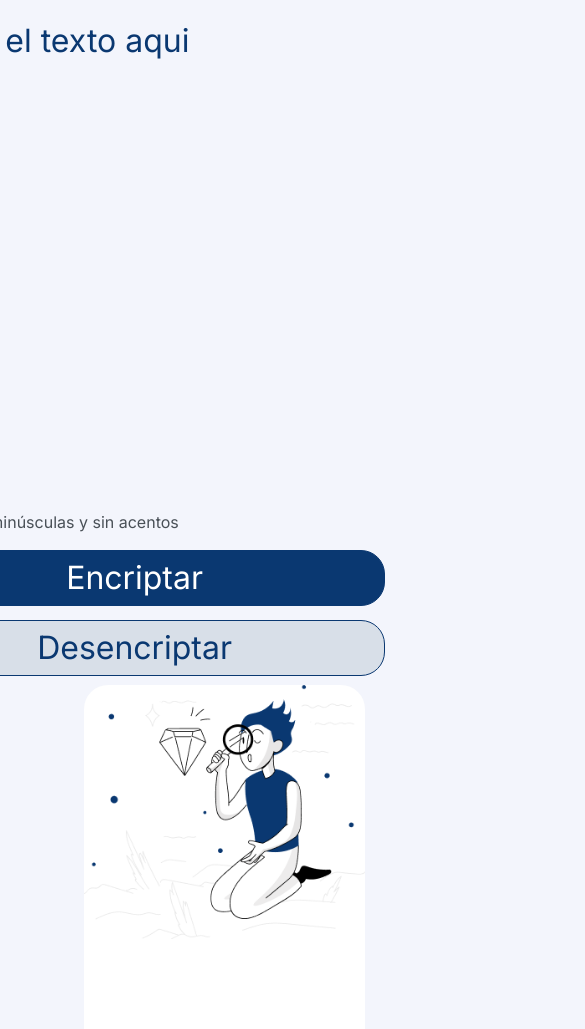
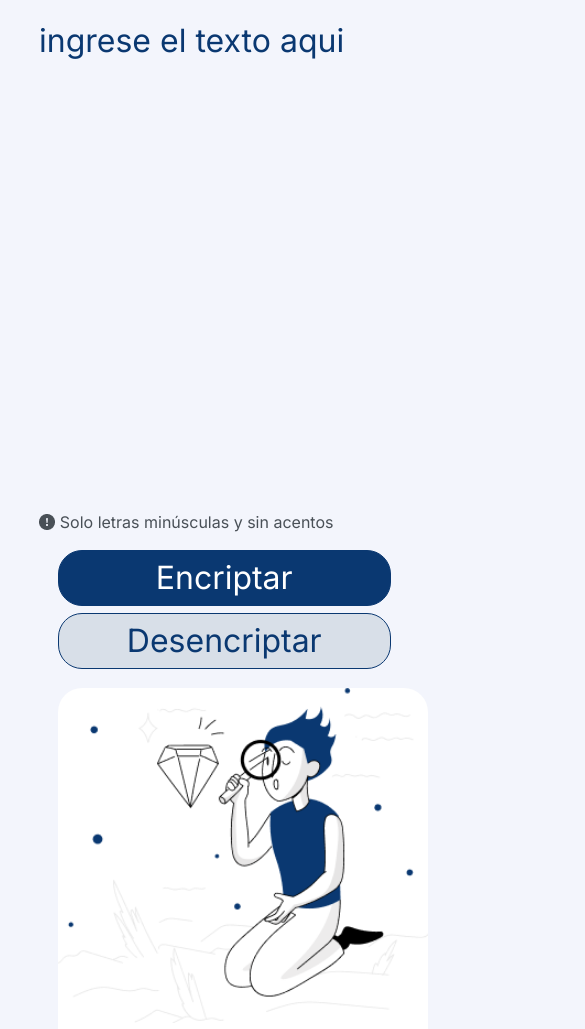
Before and after one commit to DanHerS18/portafolio, a plain HTML site: page index.html in a window 390 px wide. Shown: the part 71-1100 px from the top of the page, 585 px wide, since content can reach past the window. Drawn offline with Linux system fonts and the light colour scheme.

Commit message:
Actualizacion responsivo celular

```diff
--- a/style.css
+++ b/style.css
@@ -7,6 +7,8 @@ body{
     background: #F3F5FC;
     height: 100vh;
     box-sizing: border-box;
+    margin: 0;
+    padding: 0;
 }
 * {
     font-family: "Inter", sans-serif;
@@ -16,12 +18,14 @@ body{
     line-height: 150%;
     margin: 0;
     padding: 0;
+    box-sizing: border-box;
 }
 
 
 .logo {
     padding-top: 1.5rem; /* 10px = 0.625rem */
-    margin-left: 0.625rem; /* 10px = 0.625rem */
+    margin: 0 auto;
+    margin-left: 0;
     width: 7%;
 }
 
@@ -178,6 +182,7 @@ body{
 
     .encriptador_base{
         flex-direction: column;
+        width: 95%;
     }
 
     .textarea__contenido{
@@ -198,22 +203,24 @@ body{
 
 /* Modo para celular */
 @media (max-width: 800px){
+
+    .encriptador_base{
+        align-items: center;
+        justify-content: center;
+    }
+
     .botones{
         flex-direction: column;
     }
-
-    .textarea__contenido{
-        margin-left: 30%;
+    .textarea__contenido,
+    .textmensaje__contenido,
+    .botones {
+        width: 100%;
     }
 
-    .textmensaje__contenido{
-        margin-left: 10%;
-        margin-top: 3%;
-    }
     .btencriptar, .btdesencriptar{
-        width: 70%;
-        margin-left: 0;
-        height: 3.5rem; /* Ajustamos la altura de los botones */
+        width: 90%;
+        margin: 0 auto; /* Centrar botones */
     }
 
     .btdesencriptar{
@@ -221,5 +228,4 @@ body{
     }
 
 
-
 }
```
